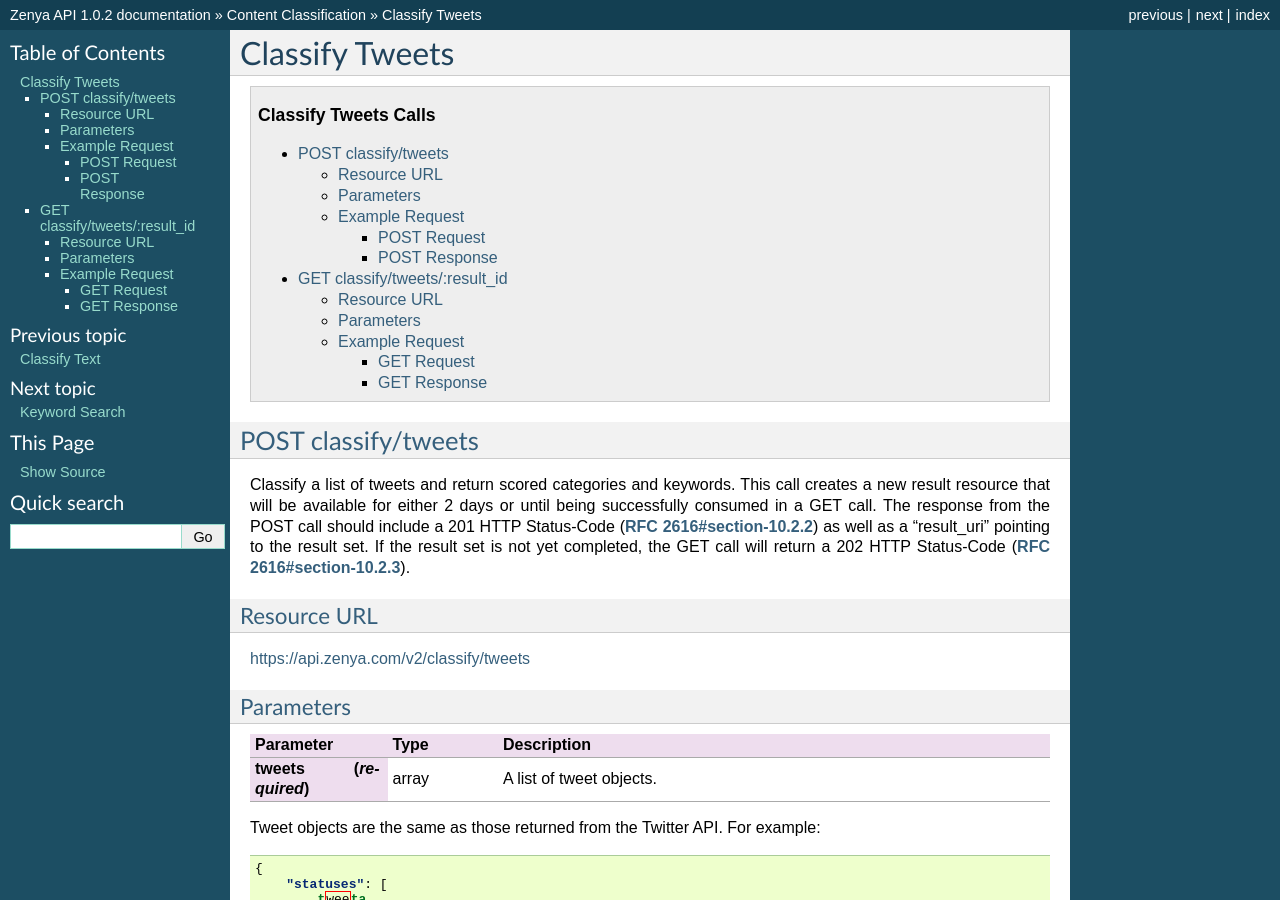
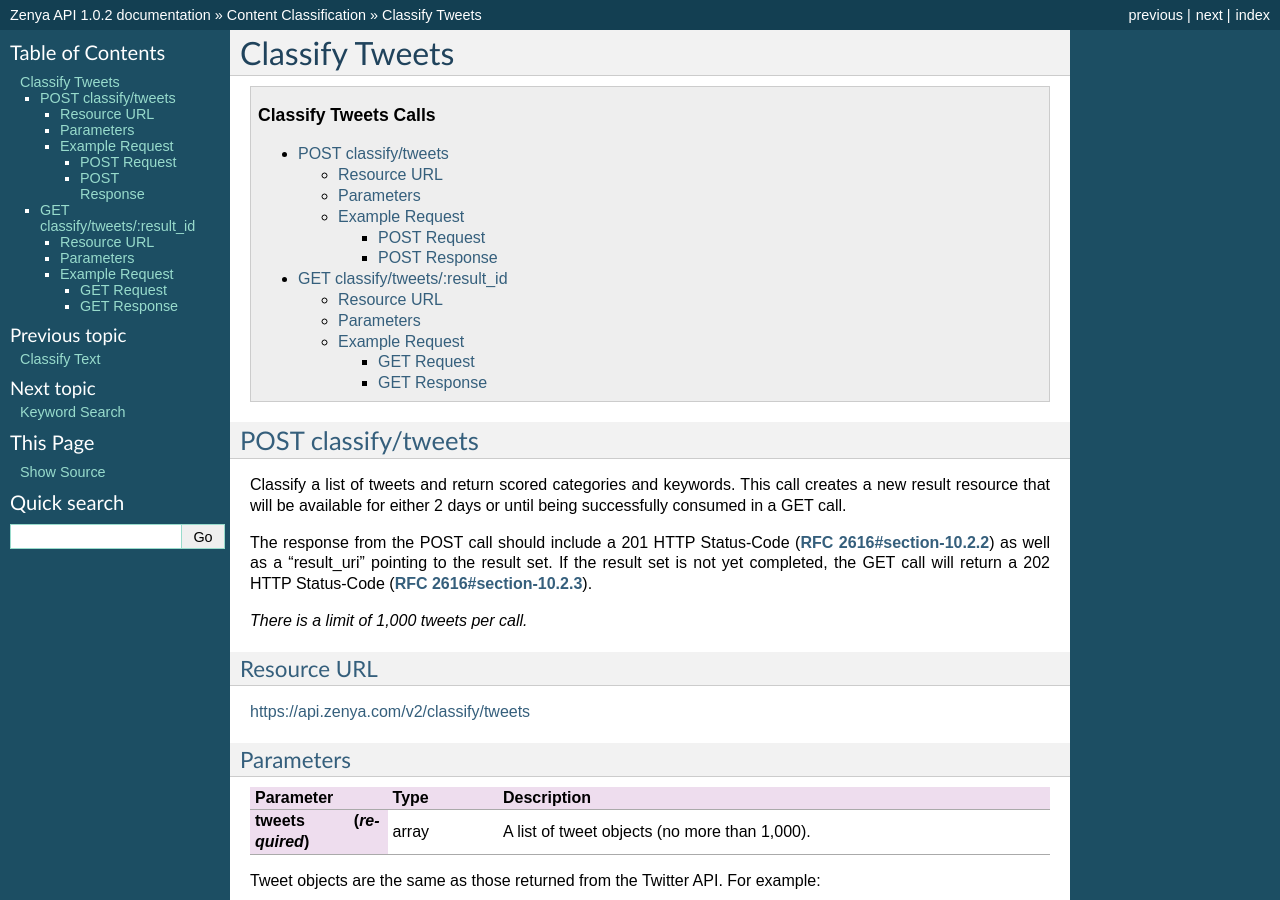
Before and after one commit to info-com/zenya-api-docs, a Sphinx documentation site: the page built from source/classify-tweets.rst, in a window 1280 px wide and 900 px high. Built offline with Sphinx 7.4.7, drawn with Linux system fonts in a browser that asks for light colours.

Commit message:
Added limit documentation to the keyword and tweet classification calls.

```diff
--- a/source/classify-keywords.rst
+++ b/source/classify-keywords.rst
@@ -15,6 +15,8 @@
 well as a "result_uri" pointing to the result set. If the result set is not yet completed, the
 GET call will return a 202 HTTP Status-Code (:rfc:`2616#section-10.2.3`).
 
+*There is a limit of 1,000 keywords per call.*
+
 Resource URL
 ^^^^^^^^^^^^
 :api_url:`classify/keywords`
@@ -27,7 +29,7 @@
     :stub-columns: 1
     :widths: 25, 20, 100
 
-    "keywords (*required*)", "array", "A list of keyword strings to process."
+    "keywords (*required*)", "array", "A list of keyword strings to process (no more than 1,000)."
 
 Example Request
 ^^^^^^^^^^^^^^^
--- a/source/classify-tweets.rst
+++ b/source/classify-tweets.rst
@@ -10,9 +10,12 @@
 Classify a list of tweets and return scored categories and keywords. This call creates a new result
 resource that will be available for either 2 days or until being successfully consumed in a GET
 call.
+
 The response from the POST call should include a 201 HTTP Status-Code (:rfc:`2616#section-10.2.2`)
 as well as a "result_uri" pointing to the result set. If the result set is not yet completed,
 the GET call will return a 202 HTTP Status-Code (:rfc:`2616#section-10.2.3`).
+
+*There is a limit of 1,000 tweets per call.*
 
 Resource URL
 ^^^^^^^^^^^^
@@ -26,7 +29,7 @@
     :stub-columns: 1
     :widths: 25, 20, 100
 
-    "tweets (*required*)", "array", "A list of tweet objects."
+    "tweets (*required*)", "array", "A list of tweet objects (no more than 1,000)."
 ..    "sentiment (*optional*)", "boolean", "Include sentiment analysis for each tweet."
 
 Tweet objects are the same as those returned from the Twitter API.  For example:
```
